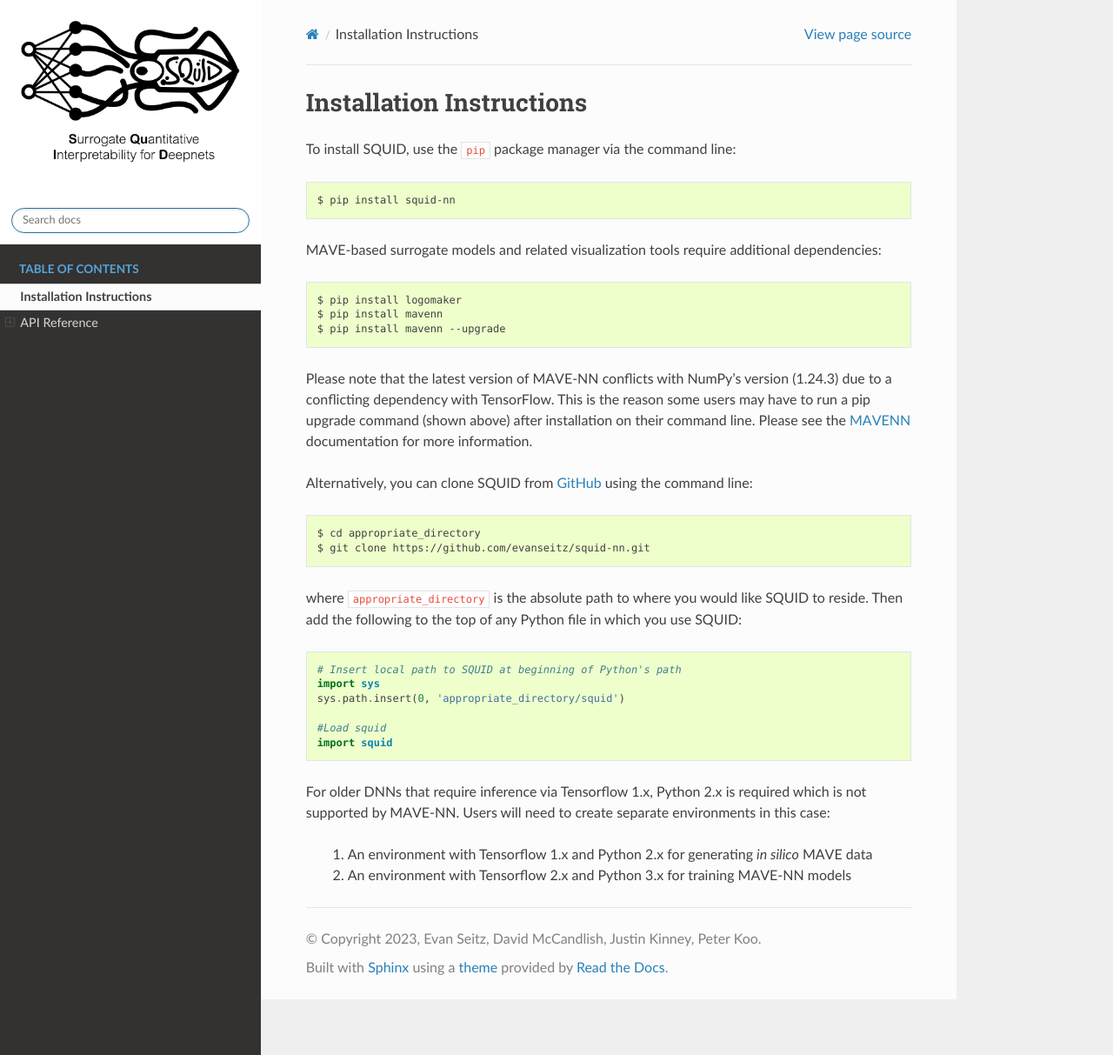
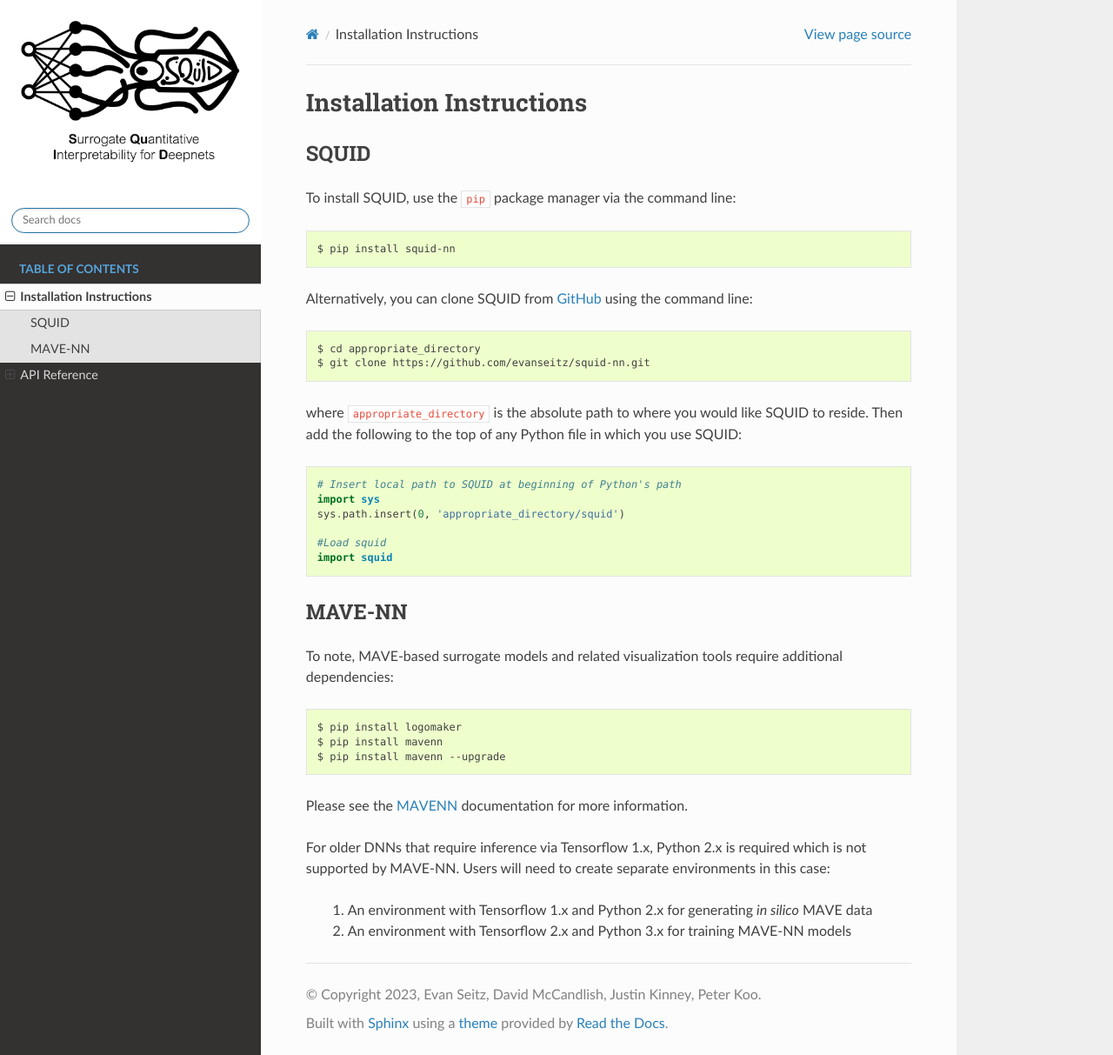
Before and after one commit to p-koo/squid-nn-old, a Sphinx documentation site: the page built from docs/source/installation.rst, in a window 1280 px wide and 1213 px high. Shown: the whole window at 87% size. Built offline with Sphinx 7.4.7 and the Read the Docs theme 2.0.0, drawn with Linux system fonts in a browser that asks for light colours; pages that are not in the unit, such as notebooks, are missing from menus.

Commit message:
Update installation.rst

```diff
--- a/docs/source/installation.rst
+++ b/docs/source/installation.rst
@@ -3,21 +3,12 @@
 Installation Instructions
 =========================
 
+SQUID
+-----
+
 To install SQUID, use the ``pip`` package manager via the command line: ::
 
     $ pip install squid-nn
-
-MAVE-based surrogate models and related visualization tools require additional dependencies: ::
-
-    $ pip install logomaker
-    $ pip install mavenn
-    $ pip install mavenn --upgrade
-
-Please note that the latest version of MAVE-NN conflicts with NumPy's version (1.24.3)
-due to a conflicting dependency with TensorFlow. This is the reason
-some users may have to run a pip upgrade command (shown above)
-after installation on their command line.
-Please see the `MAVENN <https://mavenn.readthedocs.io>`_ documentation for more information.
 
 Alternatively, you can clone SQUID from
 `GitHub <https://github.com/evanseitz/squid-nn>`_
@@ -37,6 +28,18 @@
     #Load squid
     import squid
 
+
+MAVE-NN
+-------
+
+To note, MAVE-based surrogate models and related visualization tools require additional dependencies: ::
+
+    $ pip install logomaker
+    $ pip install mavenn
+    $ pip install mavenn --upgrade
+
+Please see the `MAVENN <https://mavenn.readthedocs.io>`_ documentation for more information.
+
 For older DNNs that require inference via Tensorflow 1.x, Python 2.x is required which is not supported by MAVE-NN.
 Users will need to create separate environments in this case:
 
```
